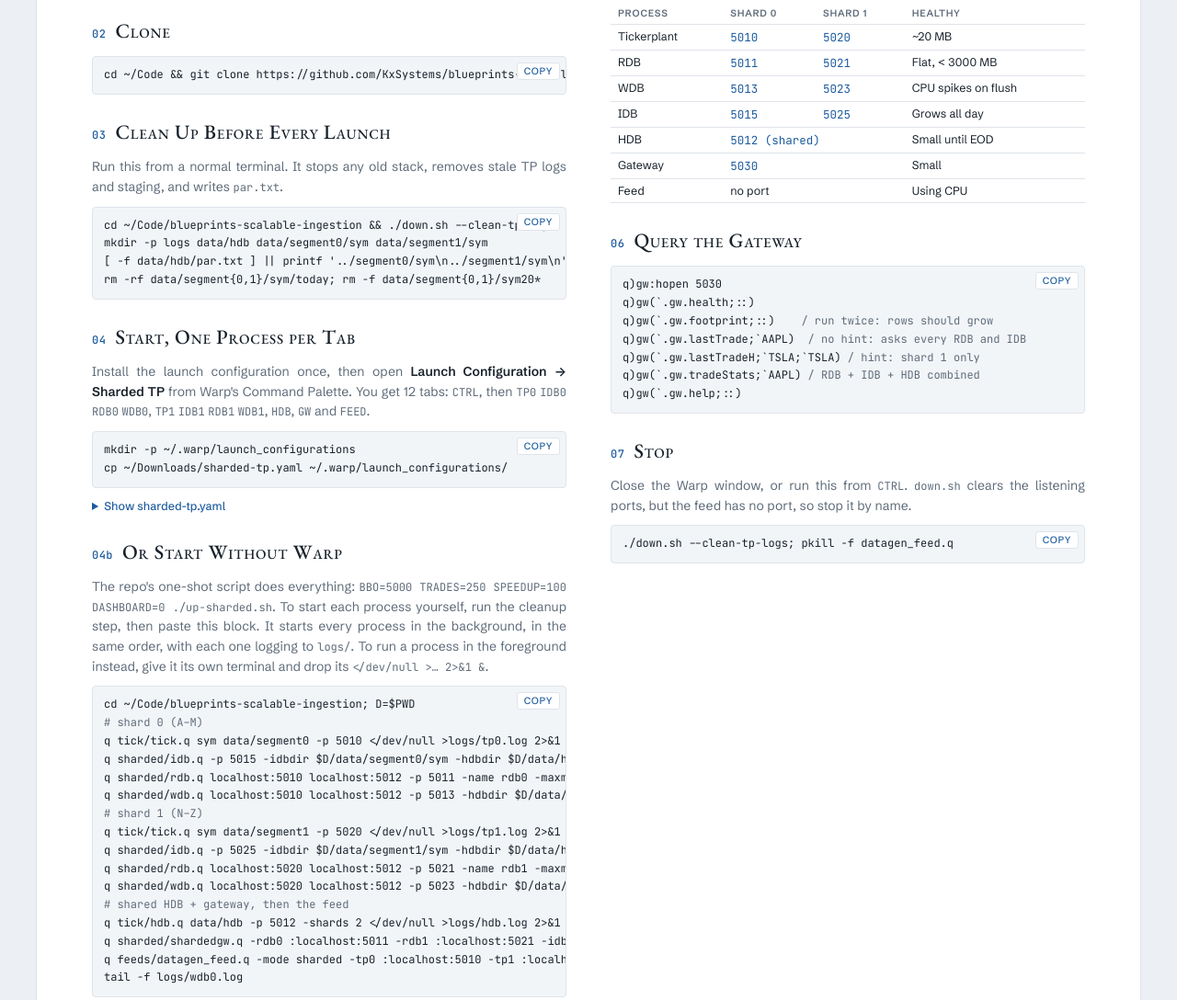
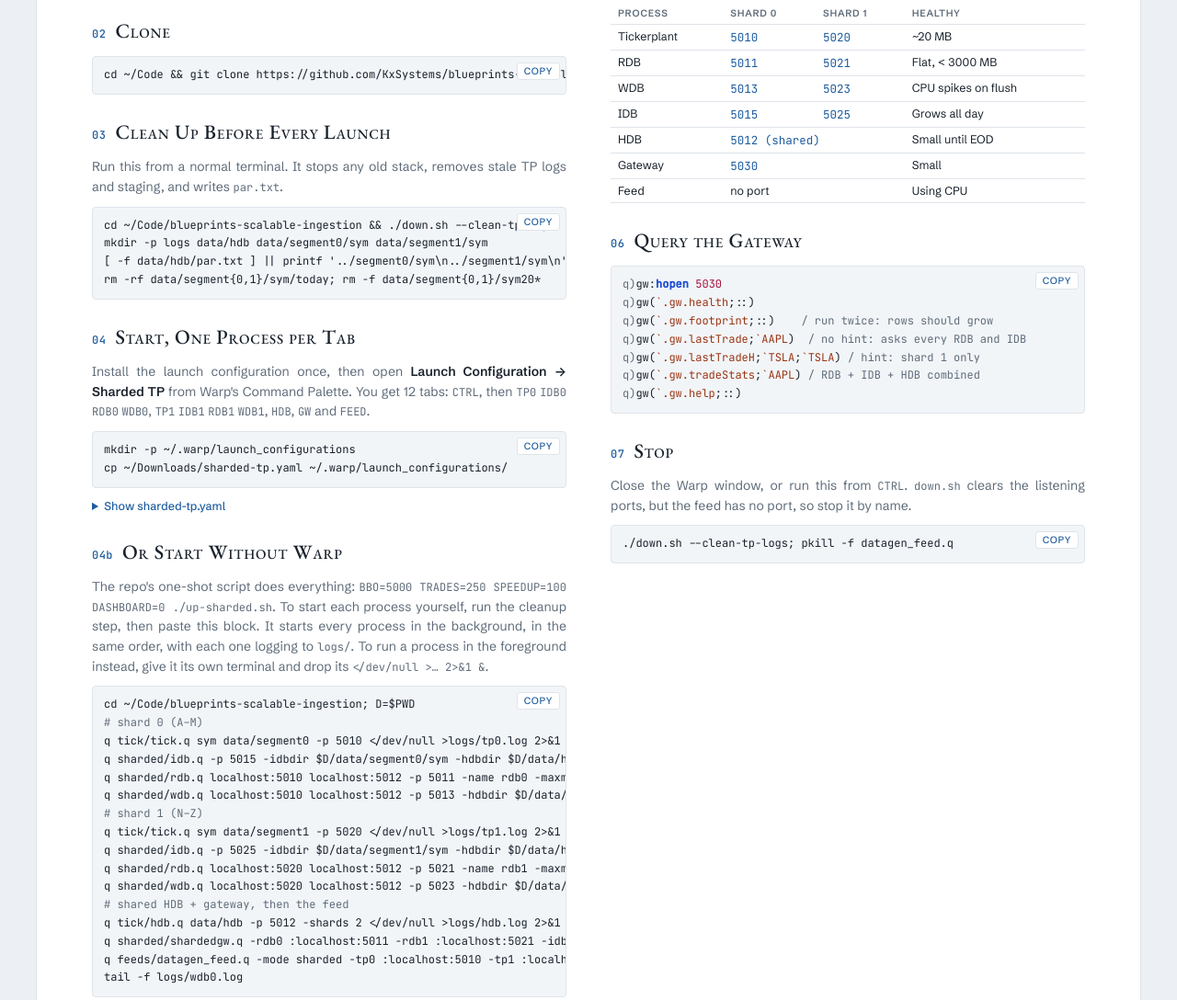
Before and after one commit to rohanshiloh/tickerplant.ai, a plain HTML site: page index.html in a window 1280 px wide. Shown: the part 5655-6743 px from the top of the page at 92% size. Drawn offline with nearby package versions, Linux system fonts and the light colour scheme.

Commit message:
syntax highlighting

```diff
--- a/index.html
+++ b/index.html
@@ -187,6 +187,11 @@ footer .ok{color:var(--ok);font-weight:600}
 .themebar button:first-of-type{border-radius:4px 0 0 4px;margin-left:0}.themebar button:last-of-type{border-radius:0 4px 4px 0}
 .themebar button:hover{color:var(--fg)}
 .themebar button[aria-pressed="true"]{color:var(--sheet);background:var(--accent);border-color:var(--accent)}
+:root{--hk:#1f4fd1;--hz:#7c3aed;--hq:#0e7490;--hy:#9a3412;--hs:#4d7c0f;--hn:#a3123a;--hx:#b42318}
+@media (prefers-color-scheme:dark){:root:not([data-theme="light"]){--hk:#82aaff;--hz:#c4a7ff;--hq:#67d1e6;--hy:#f0a37a;--hs:#a9d38c;--hn:#f28fa6;--hx:#ff8a80}}
+:root[data-theme="dark"]{--hk:#82aaff;--hz:#c4a7ff;--hq:#67d1e6;--hy:#f0a37a;--hs:#a9d38c;--hn:#f28fa6;--hx:#ff8a80}
+pre .hk{color:var(--hk);font-weight:600}pre .hz{color:var(--hz)}pre .hq{color:var(--hq)}pre .hy{color:var(--hy)}
+pre .hs{color:var(--hs)}pre .hn{color:var(--hn)}pre .hx{color:var(--hx);font-weight:600}pre .qp{color:var(--muted)}
 </style>
 
 <div class="sheet">
@@ -2671,3 +2676,45 @@ document.querySelectorAll('.code').forEach(function(box){
 });
 </script>
 <script>(function(){var r=document.documentElement,bs=document.querySelectorAll('.themebar button');function set(v,save){if(v==='auto')r.removeAttribute('data-theme');else r.setAttribute('data-theme',v);bs.forEach(function(b){b.setAttribute('aria-pressed',String(b.getAttribute('data-t')===v))});if(save){try{localStorage.setItem('theme',v)}catch(e){}}}var cur='auto';try{cur=localStorage.getItem('theme')||'auto'}catch(e){}set(cur,false);bs.forEach(function(b){b.addEventListener('click',function(){set(b.getAttribute('data-t'),true)})})})();</script>
+<script>/* q/kdb+ syntax highlighting: keyword lists from the qcode IntelliJ and Notepad++ q definitions */
+(function(){
+var KW=new Set("abs acos aj aj0 all and any asc asin asize asof atan attr avg avgs bin boolean bsize byte ceiling char cols cor cos count cov cross csv cut date datetime dd delete deltas depth desc dev differ distinct div do each enlist eval except exec exit exp fby fills first fkeys flip float floor from get getenv group gtime hclose hcount hdel hh hopen hsym http iasc idesc if ij in insert int inter inv key keys last like lj load log long lower lsq ltime ltrim mavg max maxs mcount md5 mdev med meta min mins minute mm mmax mmin mmu mod month msum nbbo neg next not null or over parse peach pj plist prd prds prev price quote rand rank ratios raze read0 read1 real reciprocal reverse rload rotate rsave rtrim save scan second select set setenv short show signum sin sqrt ss ssr string sublist sum sums sv symbol system tables tan til time trade trim txf type uj ungroup union update upper upsert value var view views vs wavg week where while within wj wsum xasc xbar xcol xcols xdesc xexp xgroup xkey xlog xprev xrank year".split(" "));
+var SH=/^\s*(?:\$\s|(?:cd|cat|sed|git|mkdir|ls|tail|head|pkill|pgrep|while|for|printf|echo|curl|rlwrap|alias|export|source|cp|mv|rm|touch|sudo|brew|ps|lsof|kill|du|df|grep|open|bash|sh|chmod|which|whence|python3?|node|nohup|done|do|fi|then|wc|sort|find|time|env|tee|less)(?=\s|$|;)|q(?:\s+-|\s+[\w.\/~$-]+\.q\b|\s*$))/;
+var RE=/(&#?\w+;)|("(?:[^"\\\n]|\\.)*")|(`[\w.:\/]*)|(\.[zQ]\.\w+)|((?:\.[A-Za-z]\w*)+)|([A-Za-z]\w*)|(0x[0-9a-fA-F]+|\d[A-Za-z0-9.:]*)/g;
+function w(c,m){return '<span class="'+c+'">'+m+'</span>';}
+function tok(s){return s.replace(RE,function(m,en,st,sy,zq,dot,id,num){
+  if(en||dot)return m; if(st)return w('hs',m); if(sy)return w('hy',m);
+  if(zq)return w(m.charAt(1)==='z'?'hz':'hq',m); if(id)return KW.has(m)?w('hk',m):m;
+  if(num)return w('hn',m); return m;});}
+function line(h,prompt){
+  var parts=h.split(/(<[^>]+>)/),depth=0,res='',inStr=false,cmt=false,last='';
+  parts.forEach(function(p){
+    if(!p)return;
+    if(p.charAt(0)==='<'){res+=p; if(/^<span/.test(p))depth++; else if(/^<\/span/.test(p))depth--; return;}
+    if(depth>0||cmt){res+=p; last=p.slice(-1); return;}
+    if(prompt&&last===''){var pm=p.match(/^(\s*)q\)/); if(pm){res+=pm[1]+w('qp','q)'); p=p.slice(pm[0].length); last=')';}}
+    if(last===''||last===')'){var sm=p.match(/^(\s*)(\\\\?[A-Za-z]*)/); if(sm&&sm[2]){res+=sm[1]+w('hx',sm[2]); p=p.slice(sm[0].length); last='x';}}
+    var ci=-1;
+    for(var i=0;i<p.length;i++){var ch=p[i];
+      if(inStr&&ch==='\\'){i++;continue;}
+      if(ch==='"'){inStr=!inStr;continue;}
+      if(!inStr&&ch==='/'){var pr=i?p[i-1]:last; if(pr===''||pr===')'&&last===')'&&i===0||/\s/.test(pr)){ci=i;break;}}}
+    if(ci>=0){res+=tok(p.slice(0,ci))+w('c',p.slice(ci)); cmt=true;}
+    else res+=tok(p);
+    last=p.slice(-1)||last;
+  });
+  return res;}
+function hl(pre){
+  var txt=pre.textContent; if(/^\s*---/.test(txt))return;
+  var hs=pre.innerHTML.split('\n'),ts=txt.split('\n'); if(hs.length!==ts.length)return;
+  var hasQ=ts.some(function(l){return /^\s*q\)/.test(l)}),hasSh=ts.some(function(l){return SH.test(l)}),here=null;
+  pre.innerHTML=hs.map(function(h,i){var t=ts[i],lang;
+    if(here){if(/^\s*EOF\s*$/.test(t)){here=null;lang='sh';}else lang=here;}
+    else if(/^\s*q\)/.test(t))lang='qp';
+    else if(SH.test(t))lang='sh';
+    else if(/^\s*#/.test(t))lang='raw';
+    else lang=(hasSh&&!hasQ)?'sh':'q';
+    if(lang==='sh'&&!here&&/<<\s*'?EOF'?/.test(t))here=/\.(ya?ml|json|sh|txt|md)\b/.test(t)?'raw':'q';
+    return (lang==='q'||lang==='qp')?line(h,lang==='qp'):h;}).join('\n');}
+document.querySelectorAll('pre').forEach(function(p){if(!p.closest('svg'))try{hl(p)}catch(e){}});
+})();</script>
```
